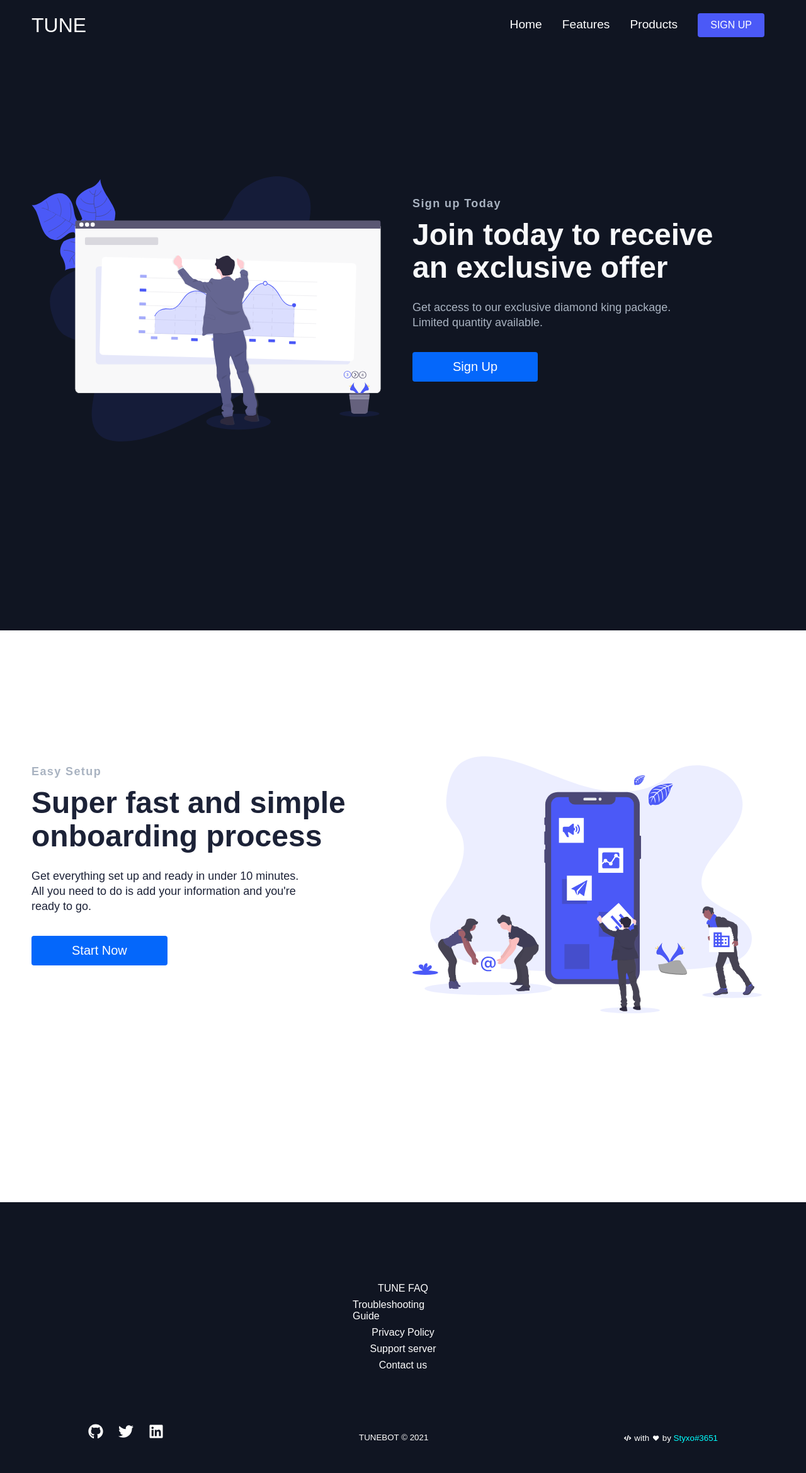
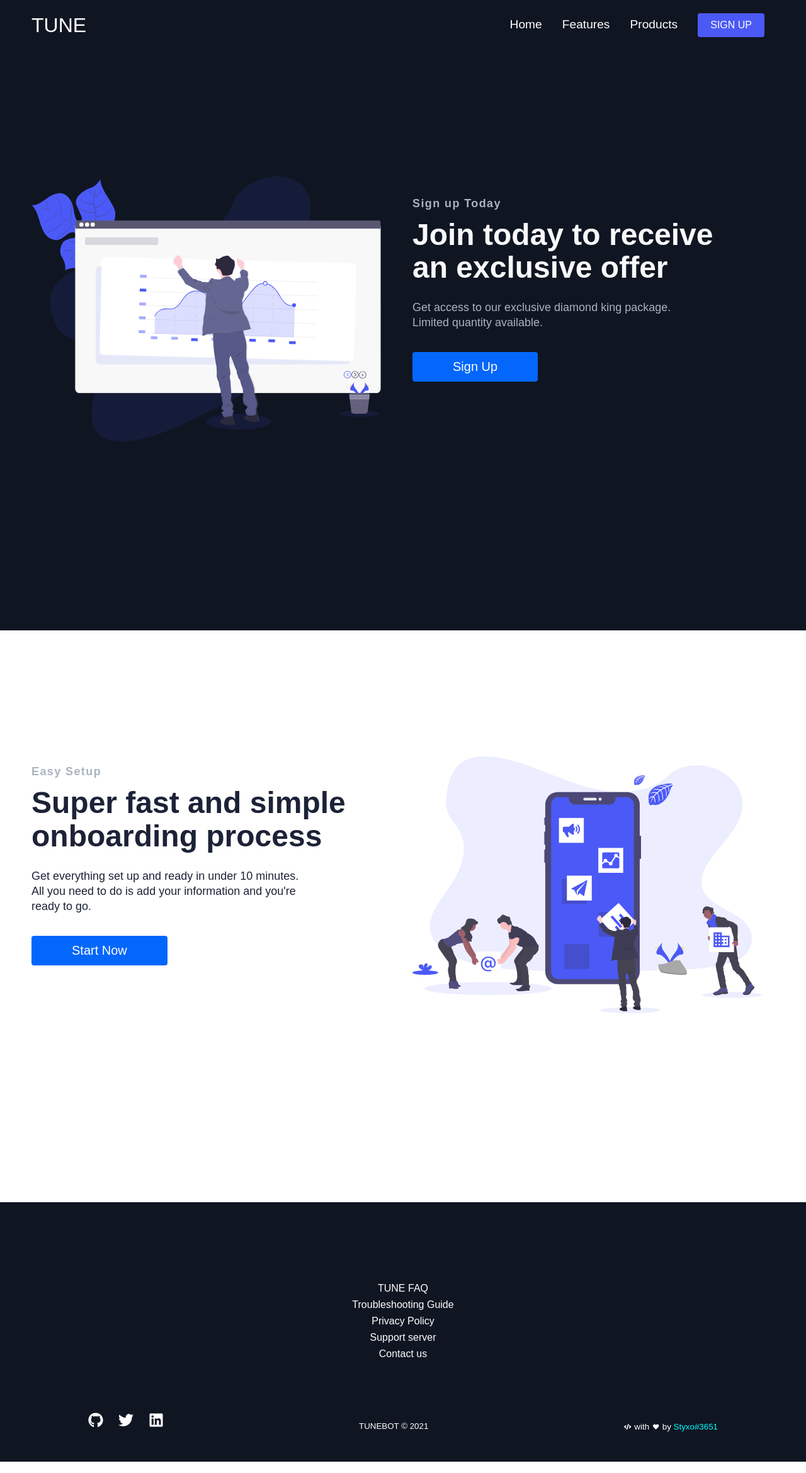
Before and after one commit to TheStyxo/Tune, a React (Create React App) app: page /sign-up in a window 1280 px wide. Shown: the whole page at 63% size. Built offline with nearby package versions, Linux system fonts and the light colour scheme.

Commit message:
Fix footer

```diff
--- a/src/components/Footer/Footer.elements.js
+++ b/src/components/Footer/Footer.elements.js
@@ -91,7 +91,7 @@ export const FooterLinkItems = styled.div`
   margin: 16px;
   margin-bottom: 50px;
   text-align: left;
-  width: 160px;
+  width: 260px;
   box-sizing: border-box;
   color: #fff;
 
```
